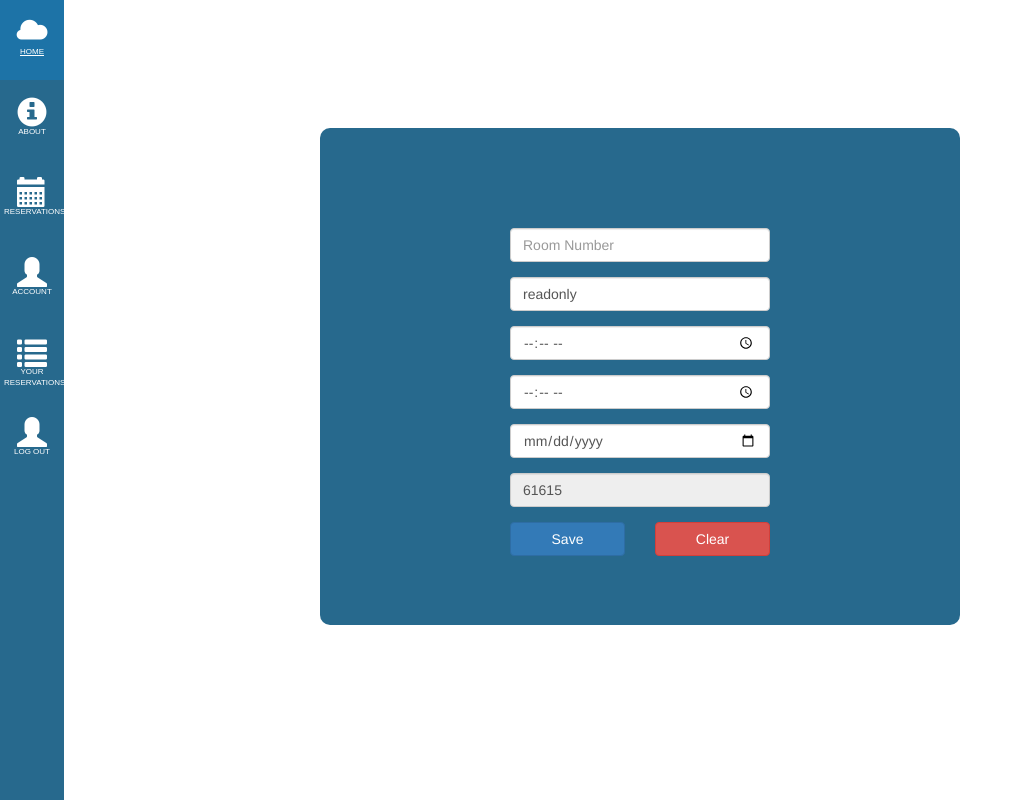
After one commit to Group1Systmad/Room_Reservation_System, a PHP site: page /addsched_user.php in a window 1280 px wide. The commit adds this page. Shown: the whole page, without its empty margins (0-1023 px from the left). Run offline with PHP 8.4, Linux system fonts and the light colour scheme; a user stored in the database is signed in; data comes from the database, SQL or seed files in the repository; data that the repository does not hold is empty.

Commit message:
User Page, View and Add reserve

```diff
--- /dev/null
+++ b/addsched_user.php
@@ -0,0 +1,125 @@
+<?php
+session_start();
+?>
+<html><head><title>Add New Schedule</title>
+        <script type="text/javascript">
+
+        function logout()
+        {
+	     var confirmdel = confirm("Confirm Log Out?");
+
+	     if (confirmdel==true)
+	     {
+	     	return true;
+	     }
+	     else
+	     {
+	     	return false;
+	     }
+        }
+</script>
+<!--    <link rel="stylesheet" href="https://maxcdn.bootstrapcdn.com/bootstrap/3.3.7/css/bootstrap.min.css">-->
+<!--    <link rel="stylesheet" href="bootstrap.css" type="text/css">-->
+    <link rel="stylesheet" href="css/bootstrap.min.css">
+    <link rel="stylesheet" href="bren/side_bar.css" type="text/css">
+
+<style>
+    .container{
+        width: 50%;
+        background: #27698d;
+        margin: 0 auto;
+        margin-top: 10%;
+        padding: 20px;
+        border-radius: 10px;
+    }
+
+    .child{
+        width: 50%;
+        margin: 0 auto;
+        margin-top: 10%;
+        padding: 20px;
+        display: flex;
+        flex-flow: column;
+    }
+    .btn{
+        width: 100%;
+    }
+</style>
+</head>
+<body>
+<?php
+    $_SESSION["count"]=1;
+    $_SESSION["selected"]="none";
+
+?>
+<div class="sidebar">
+    <ul>
+        <li><a href="userpage.php"><span class="glyphicon glyphicon-cloud"></span><span class="menu_label">Home</span></a></li>
+        <li><a href="#"><span class="glyphicon glyphicon-info-sign"></span><span class="menu_label">About</span></a></li>
+        <li><a href="user_schedtable.php"><span class="glyphicon glyphicon-calendar"></span><span class="menu_label">Reservations</span></a></li>
+        <li><a href="employees.php"><span class="glyphicon glyphicon-user"></span><span class="menu_label">Account</span></a></li>
+        <li><a href="schedtable.php"><span class="glyphicon glyphicon-list"></span><span class="menu_label">Your Reservations</span></a></li>
+        <li><a onclick="return logout()" href="login_page.php"><span class="glyphicon glyphicon-user"></span><span class="menu_label">Log Out</span></a></li>
+    </ul>
+</div>
+
+<div class="container">
+        <form class="form_container" name="addsched" method="post" action="add_user.php">
+            <div class="child">
+            <div class="form-group row">
+                <div class="col-md-12">
+                    <input class="form-control" type="text" name="txtrid" id="txtrid" placeholder="Room Number">
+                </div>
+            </div>
+            <div class="form-group row">
+                <div class="col-md-12">
+                    <?php
+                    include 'connect.php';
+                    $SQL ="SELECT * FROM accounts WHERE Acc_Uname='".$_SESSION['username']."'";
+                    $res = mysqli_query($con, $SQL);
+                    $row= mysqli_fetch_array($res);
+                    ?>
+                    <input class="form-control" id="txteid" name="txteid" value=<?php echo $row['Employee_ID'];?>  readonly>
+                </div>
+            </div>
+            <div class="form-group row">
+                <div class="col-md-12">
+                    <input class="form-control" type="time" name="txtti" id="txtti">
+                </div>
+            </div>
+            <div class="form-group row">
+                <div class="col-md-12">
+                    <input class="form-control" type="time" name="txtto" id="txtto">
+                </div>
+            </div>
+            <div class="form-group row">
+                <div class="col-md-12">
+                    <input class="form-control" type="date" name="txtd" id="txtd">
+                </div>
+            </div>
+            <div class="form-group row">
+                <div class="col-md-12">
+
+                    <?php
+                        $random = rand(10000,99999);
+                    ?>
+                    <input class="form-control" id="txtuc" name="txtuc" value=<?php echo $random;?>  readonly>
+
+                </div>
+            </div>
+            <div class="form-group row">
+                <div class="col-md-6">
+                    <input class="btn btn-primary" type="submit" value="Save">
+                </div>
+                <div class="col-md-6">
+                    <input class="btn btn-danger" type="reset" value="Clear">
+                </div>
+            </div>
+            </div>
+        </form>
+
+</div>
+
+
+</body>
+</html>
--- a/userpage.php
+++ b/userpage.php
@@ -78,7 +78,7 @@ session_start();
     <ul>
         <li><a href="userpage.php"><span class="glyphicon glyphicon-cloud"></span><span class="menu_label">Home</span></a></li>
         <li><a href="#"><span class="glyphicon glyphicon-info-sign"></span><span class="menu_label">About</span></a></li>
-        <li><a href="schedtable.php"><span class="glyphicon glyphicon-calendar"></span><span class="menu_label">Reservations</span></a></li>
+        <li><a href="user_schedtable.php"><span class="glyphicon glyphicon-calendar"></span><span class="menu_label">Reservations</span></a></li>
         <li><a href="employees.php"><span class="glyphicon glyphicon-user"></span><span class="menu_label">Account</span></a></li>
         <li><a href="schedtable.php"><span class="glyphicon glyphicon-list"></span><span class="menu_label">Your Reservations</span></a></li>
         <li><a onclick="return logout()" href="login_page.php"><span class="glyphicon glyphicon-user"></span><span class="menu_label">Log Out</span></a></li>
```
Also changed, not shown: add_user.php (added, +16 -0 lines), user_schedtable.php (added, +162 -0 lines).
